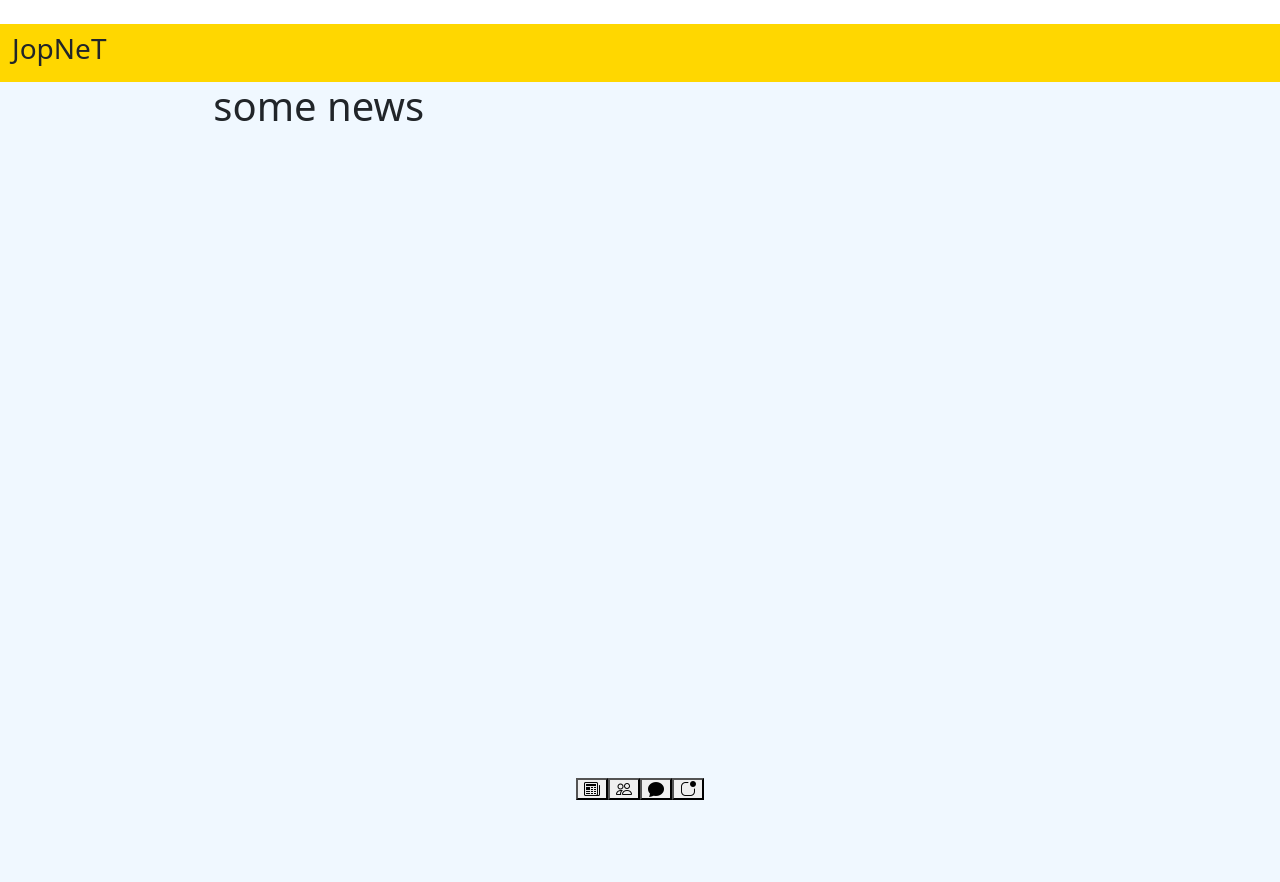
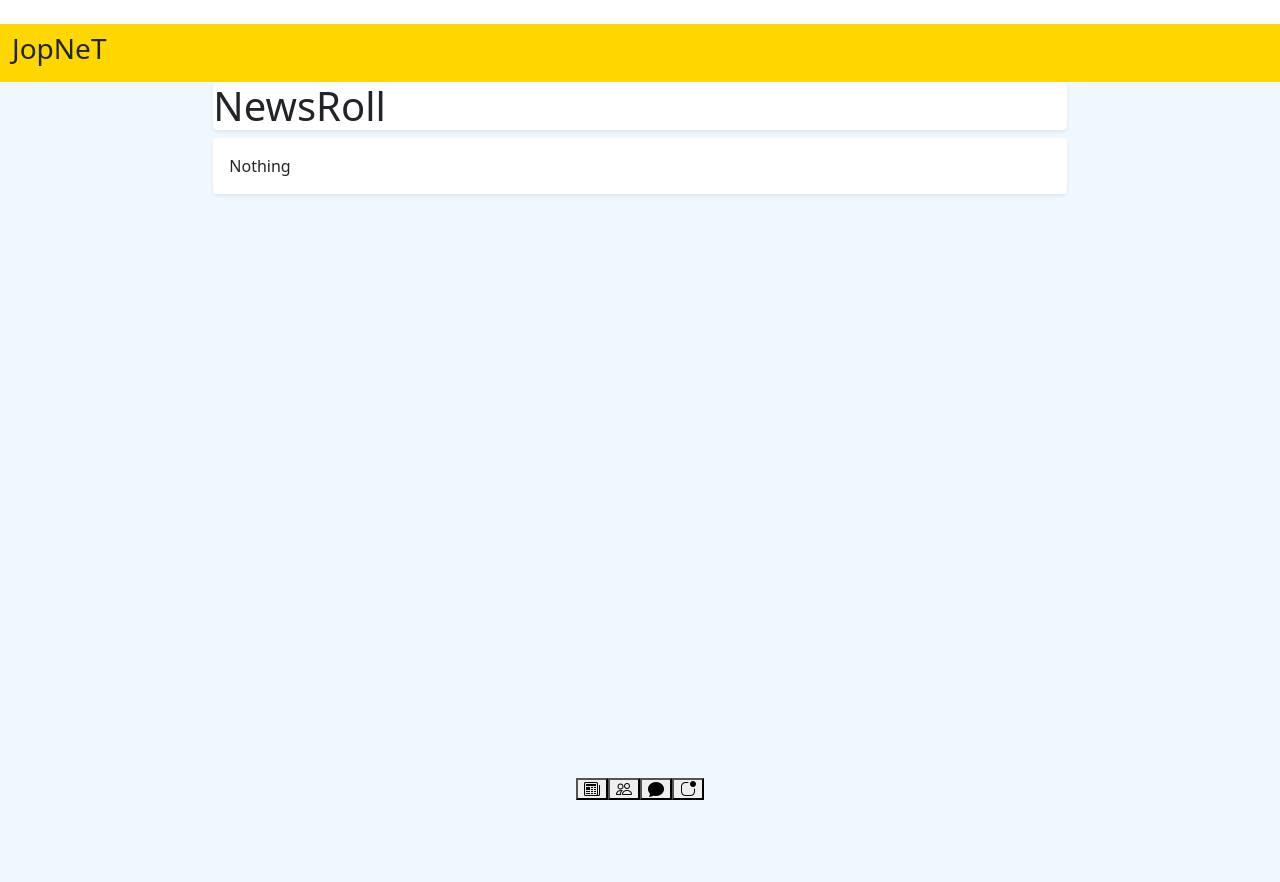
Before and after one commit to skyas123/JopNet, a Django app: page /news in a window 1280 px wide. Run offline with Django 3.2, Linux system fonts and the light colour scheme; some libraries are stand-ins or nearby versions.

Commit message:
контайнеры в новостях одной длины теперь

```diff
--- a/JPT/templates/JPT/news.html
+++ b/JPT/templates/JPT/news.html
@@ -1,5 +1,15 @@
 {% extends "JPT/layout.html" %}
 
 {% block content %}
-<h1>some news</h1>
+
+<div class="col-12 shadow-sm rounded-3" style="background-color:white">
+    <h1>NewsRoll</h1>
+</div>
+
+<div class="col-12 shadow-sm rounded-3">
+<div class="card border-0">
+    <div class="card-body">Nothing</div>
+</div>
+</div>
+
 {% endblock %}
```
